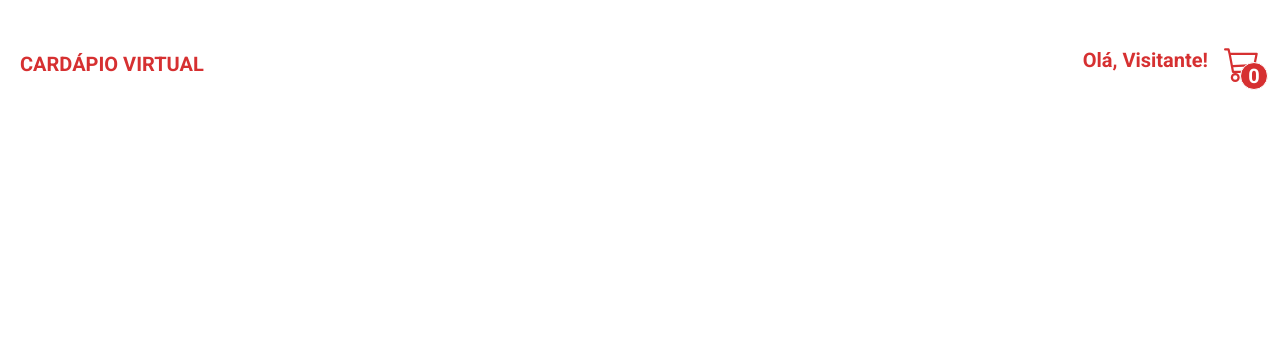
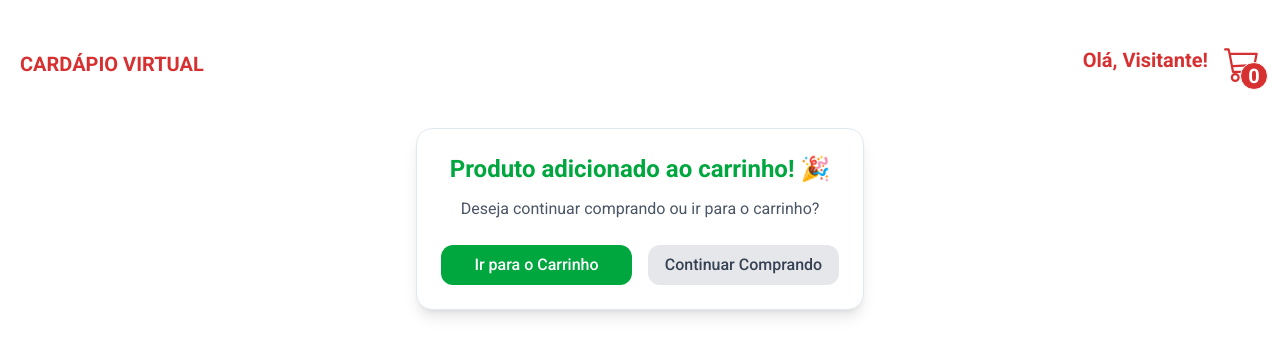
Before and after one commit to davidsnts/cardapio-virtual-front, a React (Vite) app: page /produtoAddCarrinho in a window 1280 px wide. Shown: the top 356 px of the page. Built offline with nearby package versions, Linux system fonts and the light colour scheme.

Commit message:
Feat: add pag produto adicionado carrinho e fix pag prod selecionado

```diff
--- a/src/App.jsx
+++ b/src/App.jsx
@@ -4,6 +4,7 @@ import Home from './pages/home';
 import Navbar from './components/Navbar';
 import ProdutoSelecionado from './pages/produtoSelecionado'
 import { CartProvider } from './context/CartContext';
+import ProdutoAdicionadoCarrinho from './pages/produtoAdicionadoCarrinho';
 
 function App() {
 
@@ -13,6 +14,7 @@ function App() {
       <Routes>
         <Route path="/" element={<Home />} />
         <Route path="/produtoSelecionado/:id" element={<ProdutoSelecionado />} />
+        <Route path="/produtoAddCarrinho" element={<ProdutoAdicionadoCarrinho />} />
       </Routes>
     </CartProvider>
   )
--- /dev/null
+++ b/src/pages/produtoAdicionadoCarrinho/index.jsx
@@ -0,0 +1,26 @@
+import { useNavigate } from "react-router-dom";
+
+const ProdutoAdicionadoCarrinho = () => {
+    const navigate = useNavigate();
+    return (
+        <div className="flex flex-col items-center text-center p-6 bg-white shadow-lg rounded-2xl border border-slate-200 max-w-md mx-auto">
+            <h1 className="text-2xl font-bold text-green-600 mb-3">
+                Produto adicionado ao carrinho! 🎉
+            </h1>
+            <span className="text-gray-600 mb-6">
+                Deseja continuar comprando ou ir para o carrinho?
+            </span>
+
+            <div className="flex gap-4 w-full">
+                <button onClick={() => navigate('/carrinho')} className="flex-1 bg-green-600 hover:bg-green-700 text-white font-medium py-2 px-4 rounded-xl transition-colors">
+                    Ir para o Carrinho
+                </button>
+                <button onClick={() => navigate('/')} className="flex-1 bg-gray-200 hover:bg-gray-300 text-gray-700 font-medium py-2 px-4 rounded-xl transition-colors">
+                    Continuar Comprando
+                </button>
+            </div>
+        </div >
+    );
+};
+
+export default ProdutoAdicionadoCarrinho;
--- a/src/pages/produtoSelecionado/index.jsx
+++ b/src/pages/produtoSelecionado/index.jsx
@@ -1,13 +1,16 @@
 import React, { useEffect, useState } from 'react';
-import { useParams } from 'react-router-dom';
+import { useNavigate, useParams } from 'react-router-dom';
 import { findProductById } from '../../services/produto.service';
 import { GiCancel } from 'react-icons/gi';
 import { AiOutlineMinus, AiOutlinePlus } from 'react-icons/ai';
+import { useCart } from '../../context/CartContext';
 
 const ProdutoSelecionado = () => {
     const { id } = useParams();
     const [prod, setProd] = useState(null);
     const [quantidade, setQuantidade] = useState(1);
+    const { addCarrinho } = useCart();
+    const navigate = useNavigate();
 
     const removerComplemento = (complementoId) => {
         setProd((prevProd) => ({
@@ -17,6 +20,11 @@ const ProdutoSelecionado = () => {
             ),
         }));
     };
+
+    const handleAddCarrinho = (item) => {
+        addCarrinho(item);
+        navigate('/produtoAddCarrinho')
+    }
 
     const aumentarQuantidade = () => setQuantidade((prev) => prev + 1);
     const diminuirQuantidade = () =>
@@ -87,7 +95,7 @@ const ProdutoSelecionado = () => {
                     </div>
                 </div>
 
-                <button className="mt-8 w-full bg-primary hover:bg-blue-700 text-white font-medium py-3 px-4 rounded-xl transition-colors">
+                <button onClick={() => handleAddCarrinho(prod)} className="cursor-pointer duration-500 hover:scale-105 hover:font-bold hover:text-xl mt-8 w-full bg-primary hover:bg-blue-700 text-white font-medium py-3 px-4 rounded-xl transition-allon">
                     Adicionar ao Carrinho
                 </button>
             </div>
```
